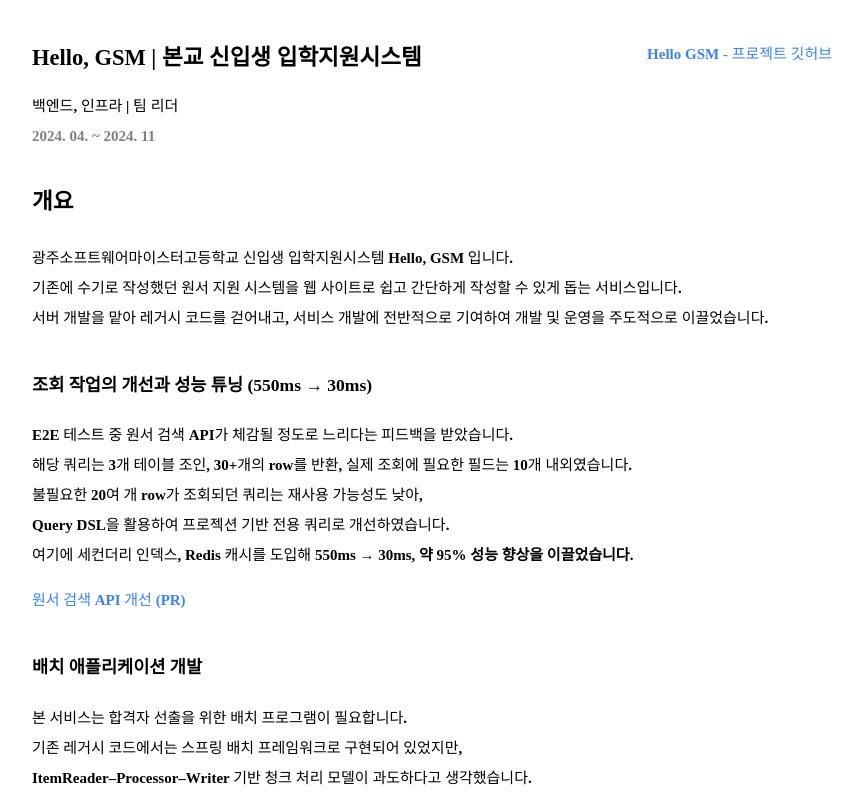
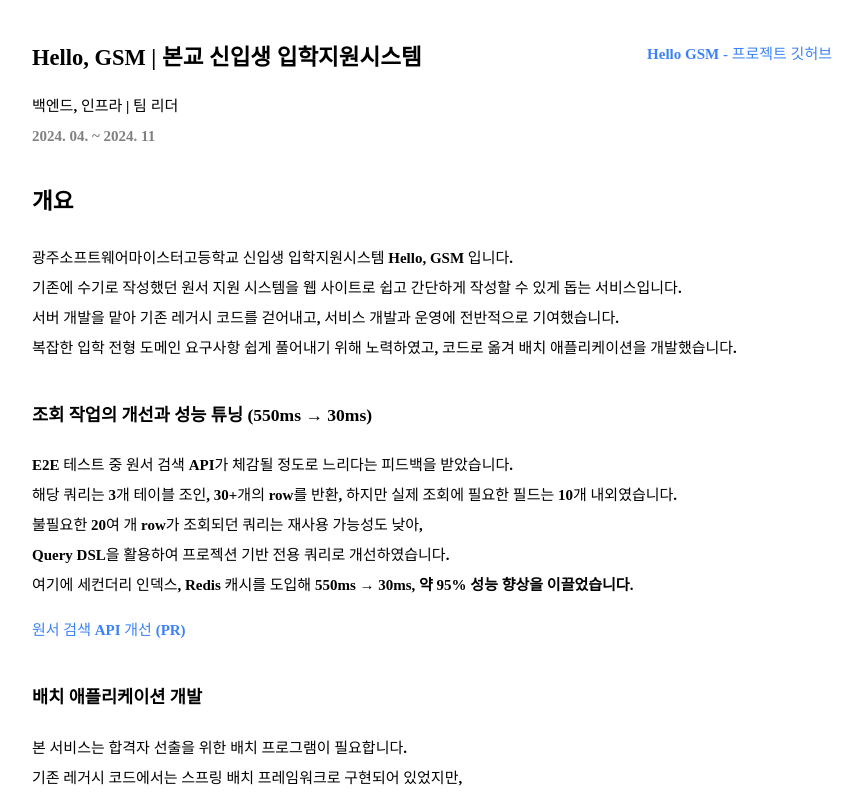
Before and after one commit to vumrra/mdx-resume, a React (Vite) app: page / in a window 1280 px wide. Shown: the part 628-1425 px from the top of the page, without its empty margins (208-1071 px from the left). Built offline with nearby package versions, Linux system fonts and the light colour scheme.

Commit message:
update: hg

```diff
--- a/src/resume.mdx
+++ b/src/resume.mdx
@@ -35,8 +35,9 @@
   <div class="sub-content">
     광주소프트웨어마이스터고등학교 신입생 입학지원시스템 Hello, GSM 입니다.
     기존에 수기로 작성했던 원서 지원 시스템을 웹 사이트로 쉽고 간단하게 작성할 수 있게 돕는 서비스입니다.
-    서버 개발을 맡아 레거시 코드를 걷어내고,
-    서비스 개발에 전반적으로 기여하여 개발 및 운영을 주도적으로 이끌었습니다.
+    서버 개발을 맡아 기존 레거시 코드를 걷어내고,
+    서비스 개발과 운영에 전반적으로 기여했습니다.
+    복잡한 입학 전형 도메인 요구사항 쉽게 풀어내기 위해 노력하였고, 코드로 옮겨 배치 애플리케이션을 개발했습니다.
 
   </div>
 </p>
@@ -45,7 +46,7 @@
 ### 조회 작업의 개선과 성능 튜닝 (550ms → 30ms)
 
 E2E 테스트 중 원서 검색 API가 체감될 정도로 느리다는 피드백을 받았습니다.
-해당 쿼리는 3개 테이블 조인, 30+개의 row를 반환, 실제 조회에 필요한 필드는 10개 내외였습니다.
+해당 쿼리는 3개 테이블 조인, 30+개의 row를 반환, 하지만 실제 조회에 필요한 필드는 10개 내외였습니다.
 불필요한 20여 개 row가 조회되던 쿼리는 재사용 가능성도 낮아,
 Query DSL을 활용하여 프로젝션 기반 전용 쿼리로 개선하였습니다.
 여기에 세컨더리 인덱스, Redis 캐시를 도입해 **550ms → 30ms, 약 95% 성능 향상을 이끌었습니다.**
```
